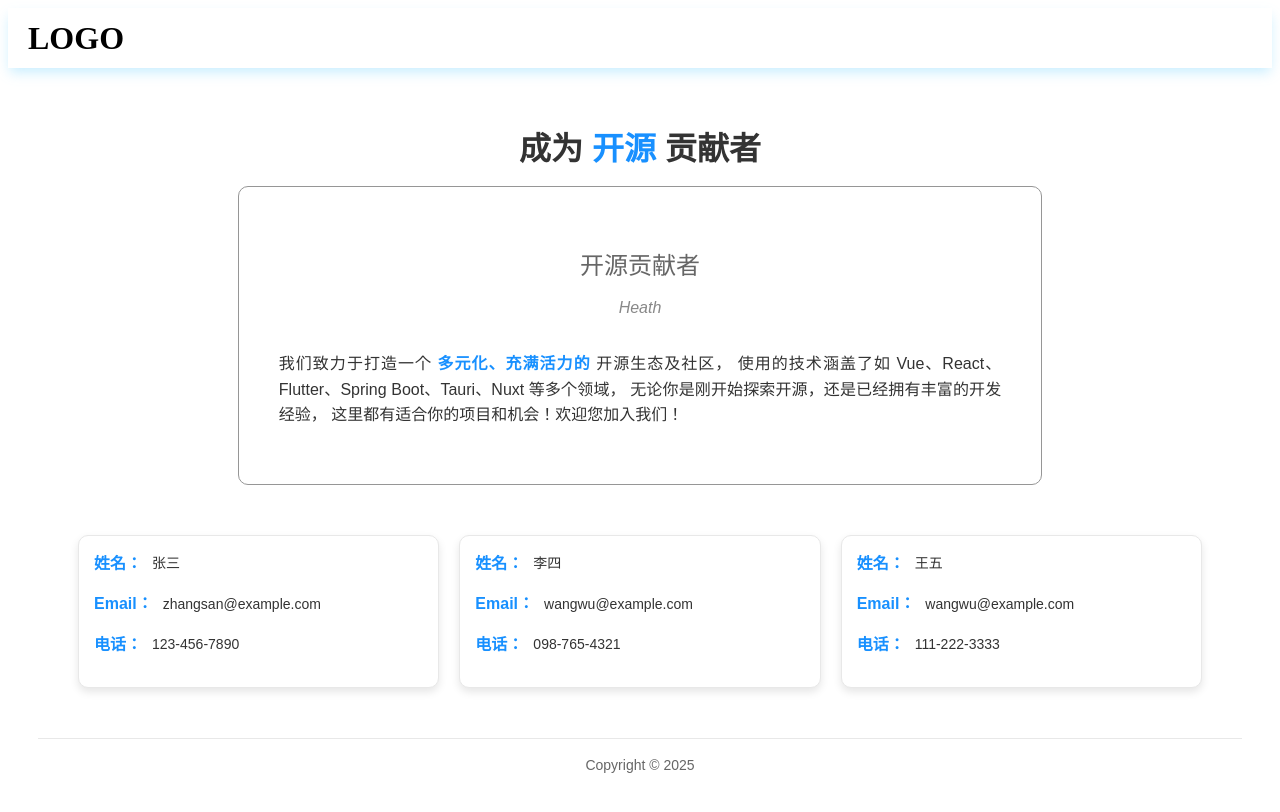
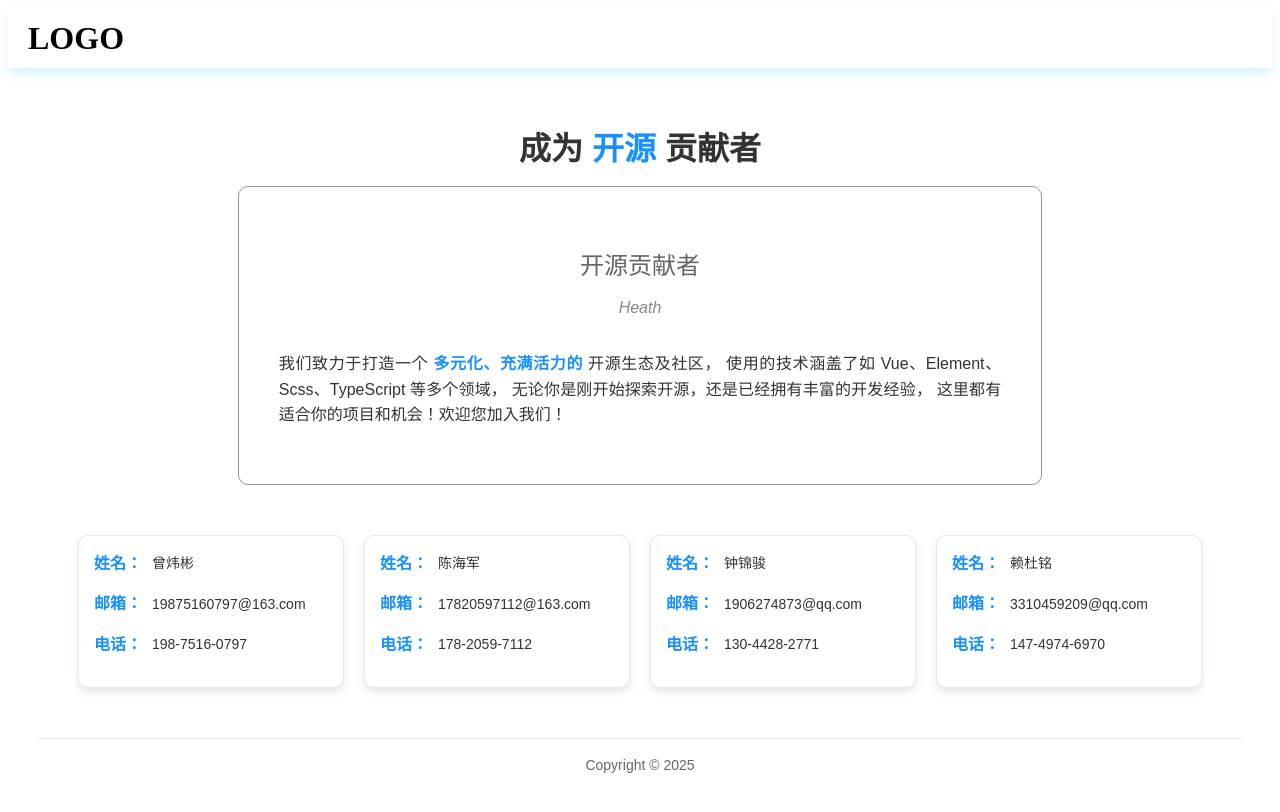
Before and after one commit to ilovef123/callme, a Vue app: page /#/ in a window 1280 px wide. Shown: the top 812 px of the page. Built offline with nearby package versions, Linux system fonts and the light colour scheme; some icons are missing; the HTML template or start-up script is replaced by a standard one.

Commit message:
第三次footer提交

```diff
--- a/src/components/layout/footer/footer_Lisrt.vue
+++ b/src/components/layout/footer/footer_Lisrt.vue
@@ -33,7 +33,7 @@
           <div class="contact-value">{{ contact.name }}</div>
         </div>
         <div class="contact-item">
-          <div class="contact-label">Email：</div>
+          <div class="contact-label">邮箱：</div>
           <div class="contact-value">{{ contact.email }}</div>
         </div>
         <div class="contact-item">
@@ -125,7 +125,7 @@ $spacing-xsmall: 10px;
     flex-direction: column;
     align-items: center; // 文字居中对齐
     justify-content: center; // 内容居中对齐
-    width: 30%; // 设置固定宽度
+    width: 25%; // 设置固定宽度
     min-height: 100px; // 设置最小高度
     padding: $spacing-small; // 内边距
     background-color: #fff; // 柔和的背景颜色
--- a/src/components/layout/footer/footer_List.ts
+++ b/src/components/layout/footer/footer_List.ts
@@ -8,13 +8,14 @@ interface Contact {
 
 export function useContact() {
     const contacts = ref<Contact[]>([
-        { name: '张三', email: 'zhangsan@example.com', phone: '123-456-7890' },
-        { name: '李四', email: 'wangwu@example.com', phone: '098-765-4321' },
-        { name: '王五', email: 'wangwu@example.com', phone: '111-222-3333' }
+        { name: '曾炜彬', email: '19875160797@163.com', phone: '198-7516-0797' },
+        { name: '陈海军', email: '17820597112@163.com', phone: '178-2059-7112' },
+        { name: '钟锦骏', email: '1906274873@qq.com', phone: '130-4428-2771' },
+        { name: '赖杜铭', email: '3310459209@qq.com', phone: '147-4974-6970' }
     ]);
 
     const technologies = ref<string[]>([
-        'Vue', 'React', 'Flutter', 'Spring Boot', 'Tauri', 'Nuxt'
+        'Vue', 'Element', 'Scss', 'TypeScript'
     ]);
 
     const currentYear = computed(() => new Date().getFullYear());
```
